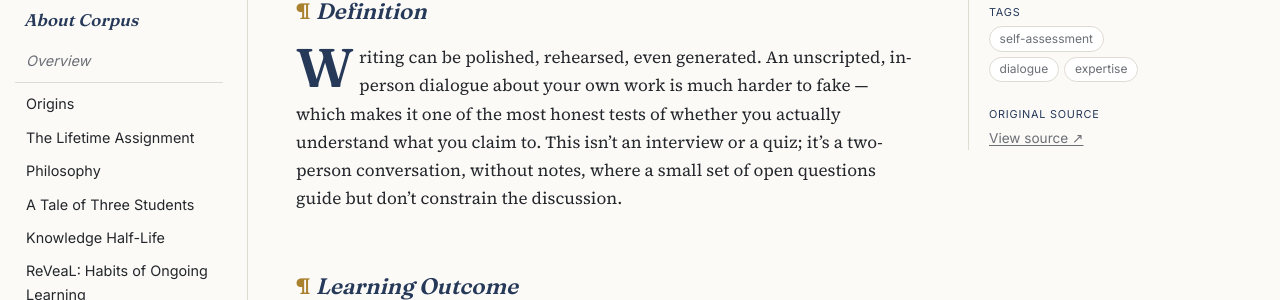
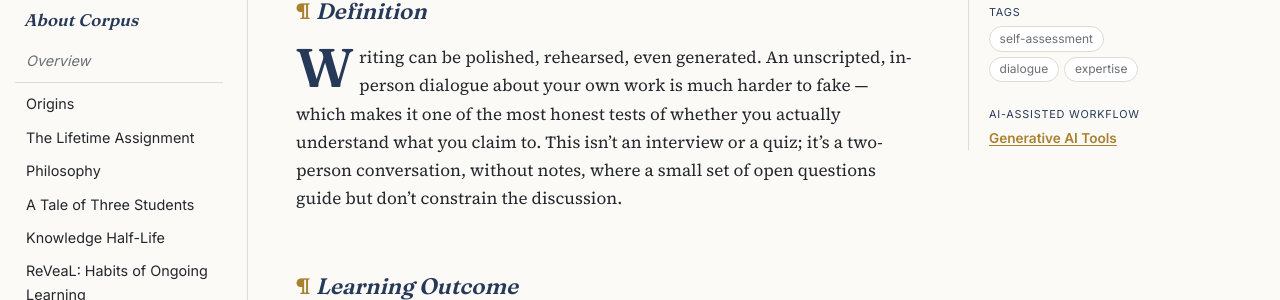
Before and after one commit to Collegeville/Corpus, a Jekyll site: the page built from _human_skills/level-of-expertise-dialogue.md, in a window 1280 px wide. Shown: the part 267-567 px from the top of the page. Built offline with Jekyll 4.4.1, drawn with Linux system fonts in a browser that asks for light colours.

Commit message:
Drop Original Source from the sidebar; fill in missing companion links
Removes the "Original source" marginalia item and its now-orphaned
.marginalia__source CSS rule from every skill-like page. The `source:`
front matter field itself is left in place on each doc (unused metadata,
harmless) - only the sidebar rendering is removed.

Reviewed every doc across Human Skills, AI-Assisted Workflows, and Agent
Skills for prose relationships not reflected in the Companion Skill /
AI-assisted workflow / Agent skill sidebar fields. Found three genuine
gaps - each an explicit "used as a pair" relationship in the text, just
missing the front-matter link:

- deck-and-delivery-review.md: related_human_skill now lists both
  Slides That Work and Presentations That Work (its own description
  already said it checks a deck against both "since they're meant to be
  used as a pair" - only one was wired up).
- level-of-expertise-dialogue.md: added related_ai_workflow:
  generative-ai-tools (the workflow already named the Dialogue as its
  verification step; the site's other three AI-workflow/Human-Skill pairs
  are all mutual, this one wasn't).
- effective-mental-models.md / predictions-that-work.md: now point to
  each other (each page already says "the same discipline used in
  [the other]").

Two more prose citations (Better Technical Writing -> Captions That Work /
Titles and Abstracts That Work; Retrospectives -> Scoping a Thesis
Statement) were left alone - single inline "see also" references, not
framed as a paired companion relationship the way the fixed ones are.

Verified with scripts/audit.py (ISSUES: 0), a plain `jekyll build`, and
confirmed in-browser.

Co-Authored-By: Claude Sonnet 5 <noreply@anthropic.com>
Claude-Session: https://claude.ai/code/session_01DkVRv6kbhTd9BvjjRVCSAw

```diff
--- a/_human_skills/level-of-expertise-dialogue.md
+++ b/_human_skills/level-of-expertise-dialogue.md
@@ -3,6 +3,7 @@ title: Level of Expertise Dialogue
 category: Discussion
 tags: [self-assessment, dialogue, expertise]
 summary: A notes-free, in-person conversation built around five questions that tests whether you can actually speak to the substance of your own work.
+related_ai_workflow: generative-ai-tools
 source: https://maherou.github.io/Teaching/files/CS373/LevelOfExpertiseAssessment/
 slug: level-of-expertise-dialogue
 ---
--- a/_layouts/skill.html
+++ b/_layouts/skill.html
@@ -71,12 +71,5 @@ layout: default
       </div>
       {% endif %}
     {% endif %}
-
-    {% if page.source %}
-    <div class="marginalia__item">
-      <span class="marginalia__label">Original source</span>
-      <span class="marginalia__value"><a class="marginalia__source" href="{{ page.source }}">View source ↗</a></span>
-    </div>
-    {% endif %}
   </aside>
 </div>
--- a/assets/css/style.scss
+++ b/assets/css/style.scss
@@ -328,9 +328,6 @@ pre {
   color: var(--color-gold);
   font-weight: 600;
 }
-.marginalia a.marginalia__source {
-  color: var(--color-muted);
-}
 
 @media (max-width: 64rem) {
   .skill-layout { grid-template-columns: 1fr; }
```
Also changed, not shown: _agent_skills/deck-and-delivery-review.md (+1 -1 lines), _human_skills/effective-mental-models.md (+1 -0 lines), _human_skills/predictions-that-work.md (+1 -0 lines).
